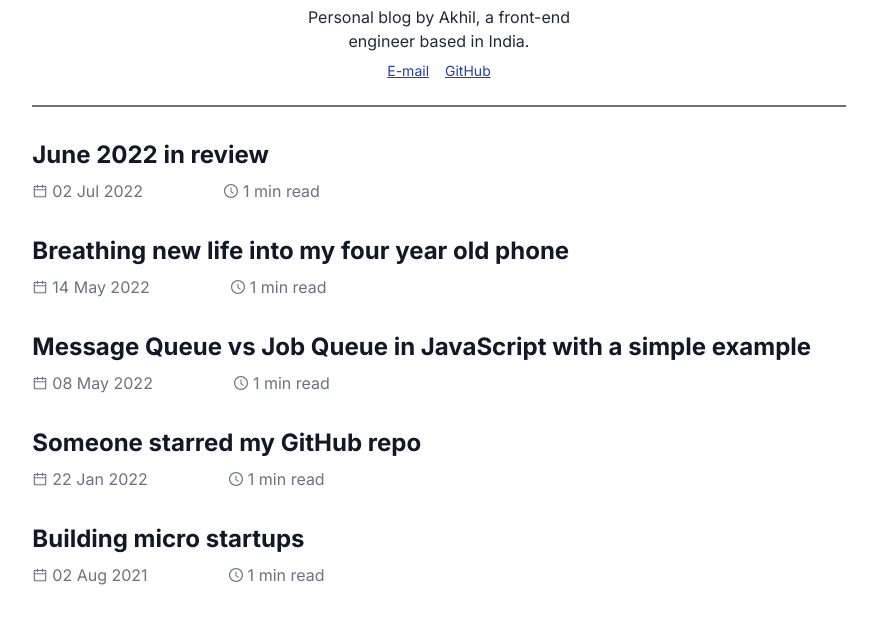
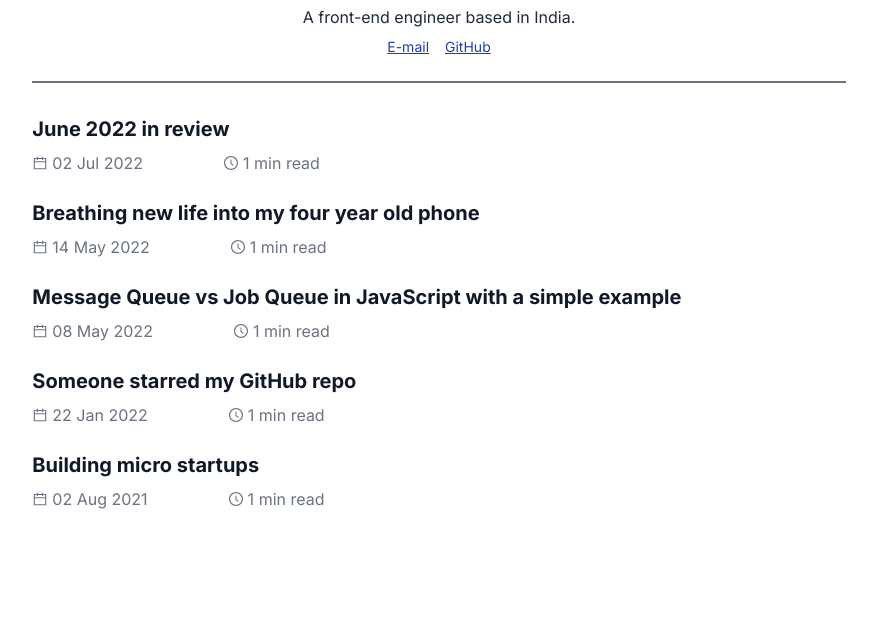
Before and after one commit to akkisagiraju/akkisagiraju.github.io, a Gatsby site: page / in a window 1280 px wide. Shown: the part 87-710 px from the top of the page, without its empty margins (201-1078 px from the left). Built offline with nearby package versions, Linux system fonts and the light colour scheme; Gatsby itself is replaced by a stand-in of ours.

Commit message:
design changes

```diff
--- a/src/components/Bio.js
+++ b/src/components/Bio.js
@@ -6,8 +6,8 @@ const Bio = () => {
     <div className="flex flex-col items-center justify-between pb-6 border-b-2 border-gray-500">
       <div className="text-center">
         <h2 className="font-bold text-blue-800 dark:text-blue-500 text-2xl mt-4 mb-2 lg:text-3xl">Akhil Sagiraju</h2>
-        <p className="text-gray-800 dark:text-gray-300 text-base mx-auto lg:w-3/5">
-          Personal blog by Akhil, a front-end engineer based in India.
+        <p className="text-gray-800 dark:text-gray-300 text-base mx-auto">
+          A front-end engineer based in India.
         </p>
         <div className="flex justify-center mt-2">
           <a className="mx-2 text-sm underline text-blue-800" href="mailto:aksass@protonmail.com">
@@ -17,12 +17,6 @@ const Bio = () => {
             GitHub
           </a>
         </div>
-        {/* <a
-          href="mailto:svakhilvarma@gmail.com"
-          className="inline-block font-medium bg-blue-800 dark:bg-blue-600 dark:hover:bg-blue-700 rounded-lg text-white px-4 py-2 mt-4 text-base shadow"
-        >
-          Contact
-        </a> */}
       </div>
     </div>
   );
--- a/src/pages/index.js
+++ b/src/pages/index.js
@@ -26,8 +26,8 @@ const Home = ({ data }) => {
       <Bio />
       <div className="my-8">
         {posts.map((post) => (
-          <div key={post.id} className="my-8">
-            <Link to={post.fields.slug} className="text-xl text-gray-900 dark:text-gray-100 font-bold lg:text-2xl">
+          <div key={post.id} className="my-6">
+            <Link to={post.fields.slug} className="text-xl text-gray-900 dark:text-gray-100 font-bold">
               {post.frontmatter.title}
             </Link>
             <div className="flex justify-between items-center mt-2 lg:justify-start">
--- a/src/templates/post.js
+++ b/src/templates/post.js
@@ -40,14 +40,14 @@ const Post = ({ data }) => {
         {previous || next ? (
           <ul className="flex flex-wrap justify-between items-center list-none mt-8">
             {next ? (
-              <li className="mb-2">
+              <li className="mb-2 lg:mb-0">
                 <Link to={next.fields.slug} className="font-medium text-blue-800 dark:text-blue-500 text-xl" rel="next">
                   ← {next.frontmatter.title}
                 </Link>
               </li>
             ) : null}
             {previous ? (
-              <li className="mt-2">
+              <li className="mt-2 lg:mt-0">
                 <Link
                   to={previous.fields.slug}
                   className="font-medium text-blue-800 dark:text-blue-500 text-xl mb-2"
```
Also changed, not shown: src/components/PostFooter.js (line endings or trailing spaces).
